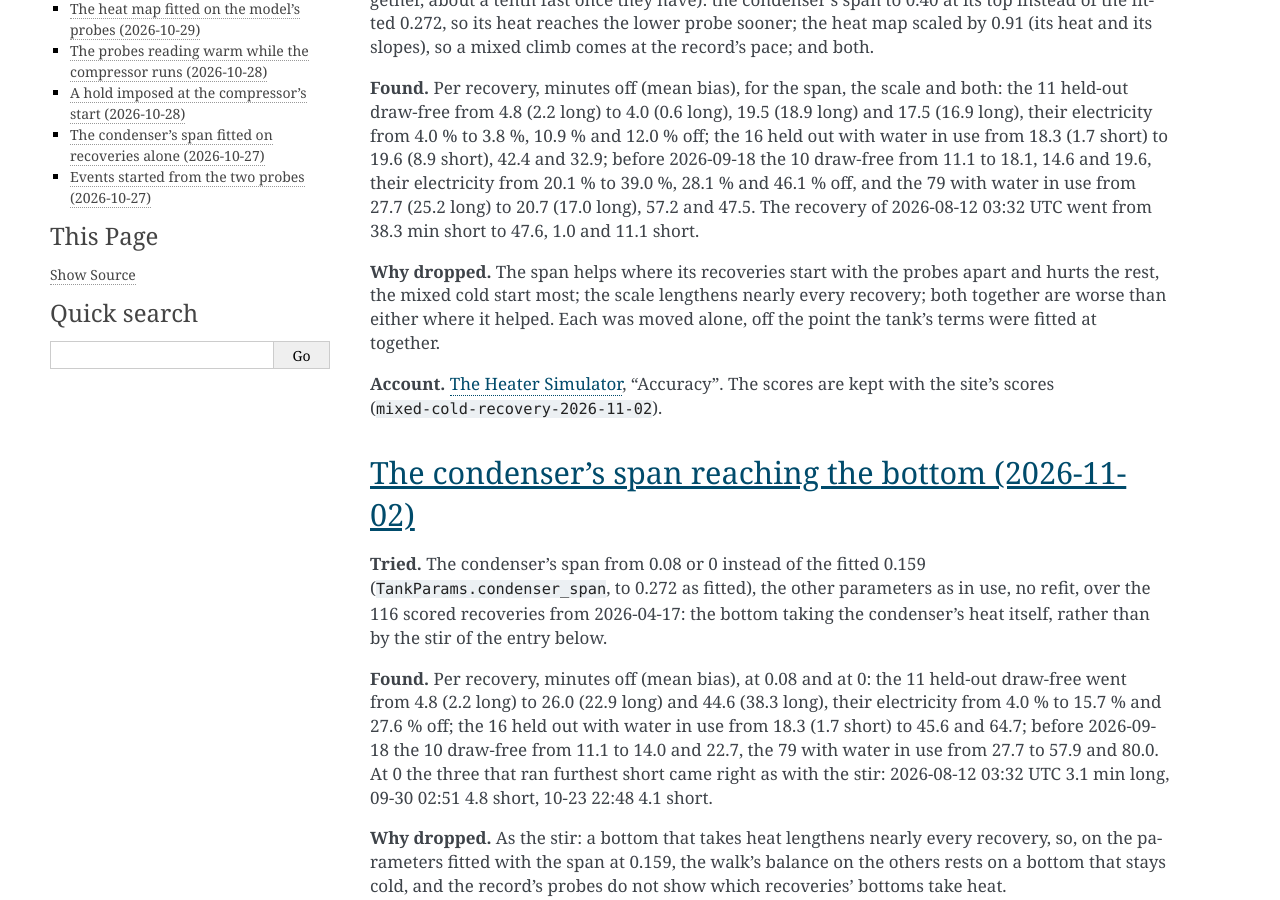
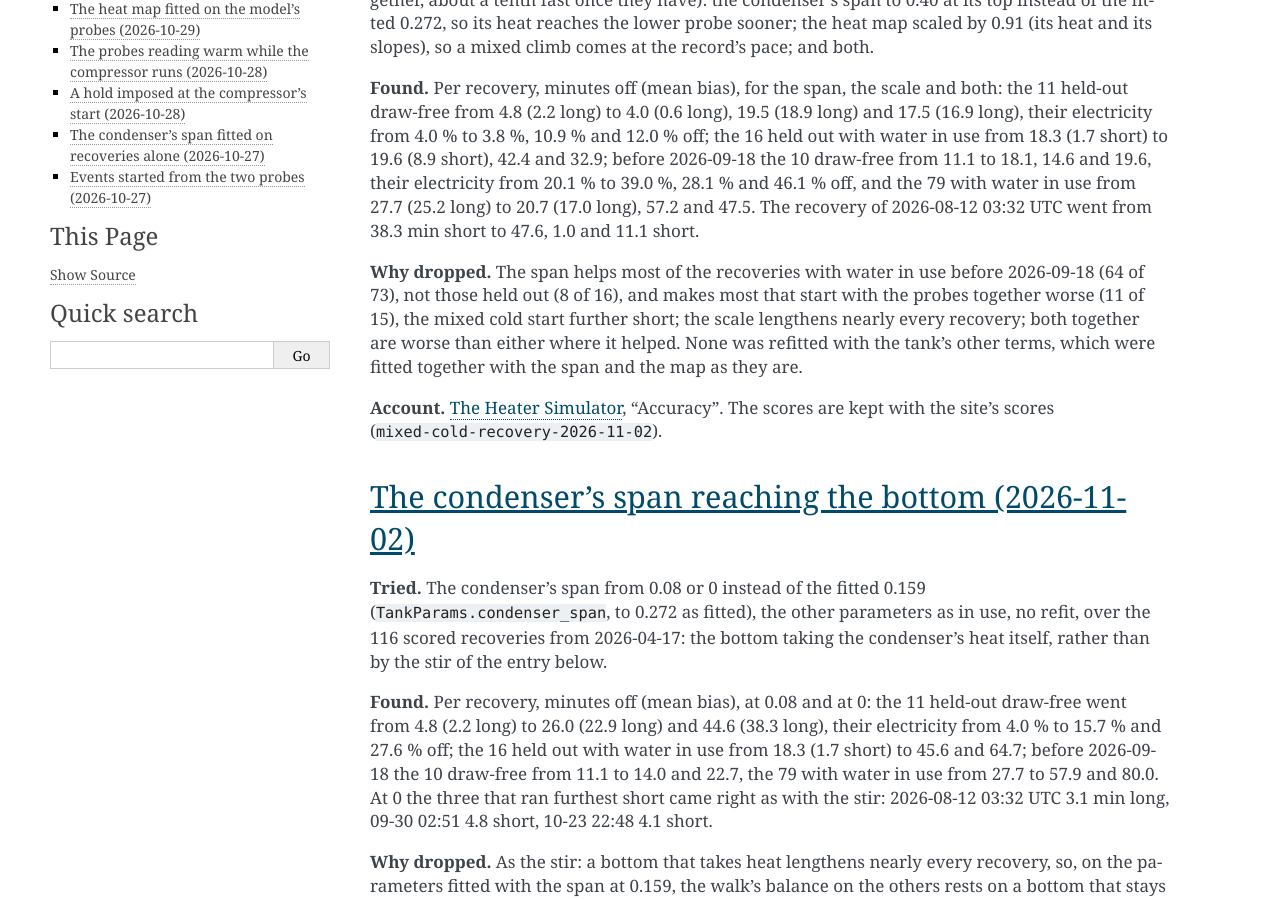
Before and after one commit to eman/nwp500-python, a Sphinx documentation site: the page built from docs/explanation/simulator-tried.rst, in a window 1280 px wide and 900 px high, scrolled down 1146 px. Built offline with Sphinx 7.4.7, drawn with Linux system fonts in a browser that asks for light colours.

Commit message:
docs(sim): where the higher span helped, as counted; no refit

```diff
--- a/docs/explanation/simulator-tried.rst
+++ b/docs/explanation/simulator-tried.rst
@@ -35,11 +35,13 @@ with water in use from 27.7 (25.2 long) to 20.7 (17.0 long), 57.2 and
 47.5. The recovery of 2026-08-12 03:32 UTC went from 38.3 min short to
 47.6, 1.0 and 11.1 short.
 
-**Why dropped.** The span helps where its recoveries start with the
-probes apart and hurts the rest, the mixed cold start most; the scale
-lengthens nearly every recovery; both together are worse than either
-where it helped. Each was moved alone, off the point the tank's terms
-were fitted at together.
+**Why dropped.** The span helps most of the recoveries with water in use
+before 2026-09-18 (64 of 73), not those held out (8 of 16), and makes
+most that start with the probes together worse (11 of 15), the mixed
+cold start further short; the scale lengthens nearly every recovery;
+both together are worse than either where it helped. None was refitted
+with the tank's other terms, which were fitted together with the span
+and the map as they are.
 
 **Account.** :doc:`simulator`, "Accuracy". The scores are kept with the
 site's scores (``mixed-cold-recovery-2026-11-02``).
--- a/docs/explanation/simulator.rst
+++ b/docs/explanation/simulator.rst
@@ -599,8 +599,8 @@ much, and so did the condenser's span taken down to the bottom
 (:doc:`simulator-tried`, "The water below the condenser stirred through
 a run", "The condenser's span reaching the bottom"). Moving the
 condenser's span higher or scaling the heat down, against the two
-errors, did not take them out together ("The condenser's span higher, or
-the heat scaled down").
+errors, did not take them out together (:doc:`simulator-tried`, "The
+condenser's span higher, or the heat scaled down").
 
 **Whole days** (``sim_score.day_events``), measured on 2026-10-31 on the
 same split and installation, the parameters fitted on that date's code:
```
